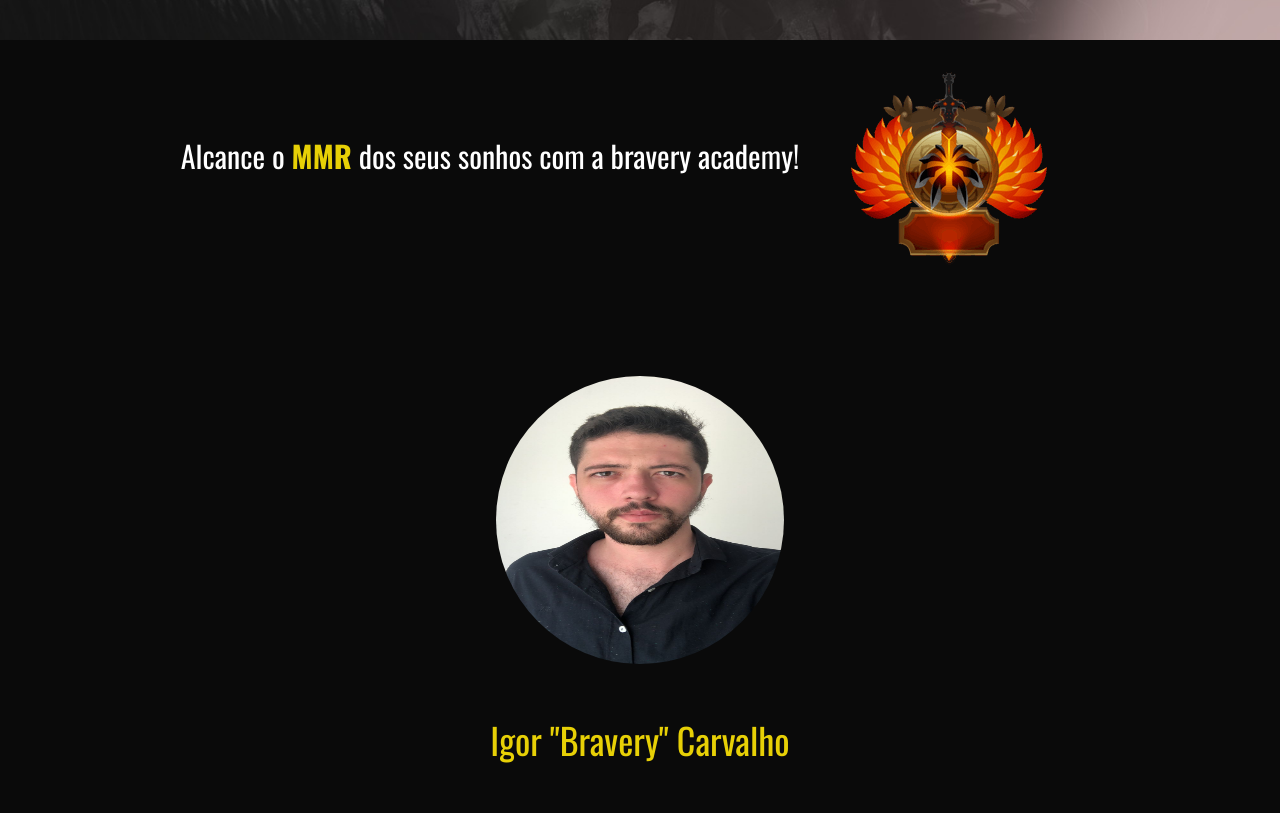
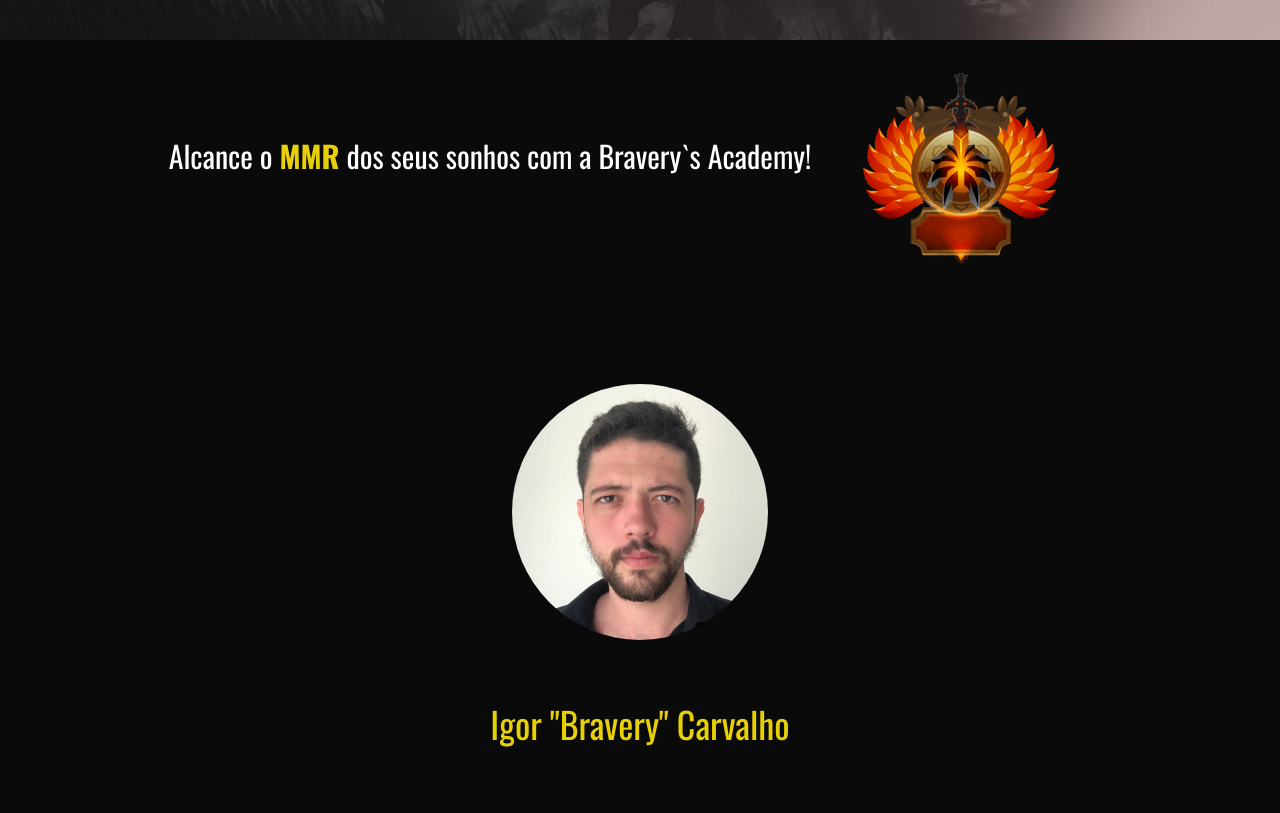
Before and after one commit to EduardoScrobote/Bravery-s-Academy, a React (Vite) app: page / in a window 1280 px wide. Shown: the part 560-1373 px from the top of the page. Built offline with nearby package versions, Linux system fonts and the light colour scheme.

Commit message:
fix: fixed-coach-image-resolution

```diff
--- a/src/App.tsx
+++ b/src/App.tsx
@@ -9,7 +9,7 @@
         <div className="w-full flex justify-center items-center">
           <p className="text-white text-3xl">
             Alcance o <span className="text-[#E7D006] font-bold">MMR</span> dos
-            seus sonhos com a bravery academy!
+            seus sonhos com a Bravery`s Academy!
           </p>
           <img
             src="IMMORTAL.png"
--- a/src/components/coachs/Bravery/Bravery.tsx
+++ b/src/components/coachs/Bravery/Bravery.tsx
@@ -3,9 +3,9 @@
   return (
     <div className="w-full mt-32 flex flex-col p-12 gap-16 justify-center items-center">
       <img
-        src="/Coach-Bravery.jpeg"
+        src="/igor-cabeca-quadrada.jpg"
         alt="foto do coach bravery"
-        className="rounded-full bg-cover w-[9rem] h-[9rem] scale-[2]"
+        className="rounded-full w-[8rem] h-[8rem] bg-cover scale-[2]"
       />
       <p className="text-4xl text-[#E7D006] mt-16">Igor "Bravery" Carvalho</p>
       <p className="text-white w-[28rem] text-2xl">
```
Also changed, not shown: public/igor-cabeca-quadrada.jpg (added).
